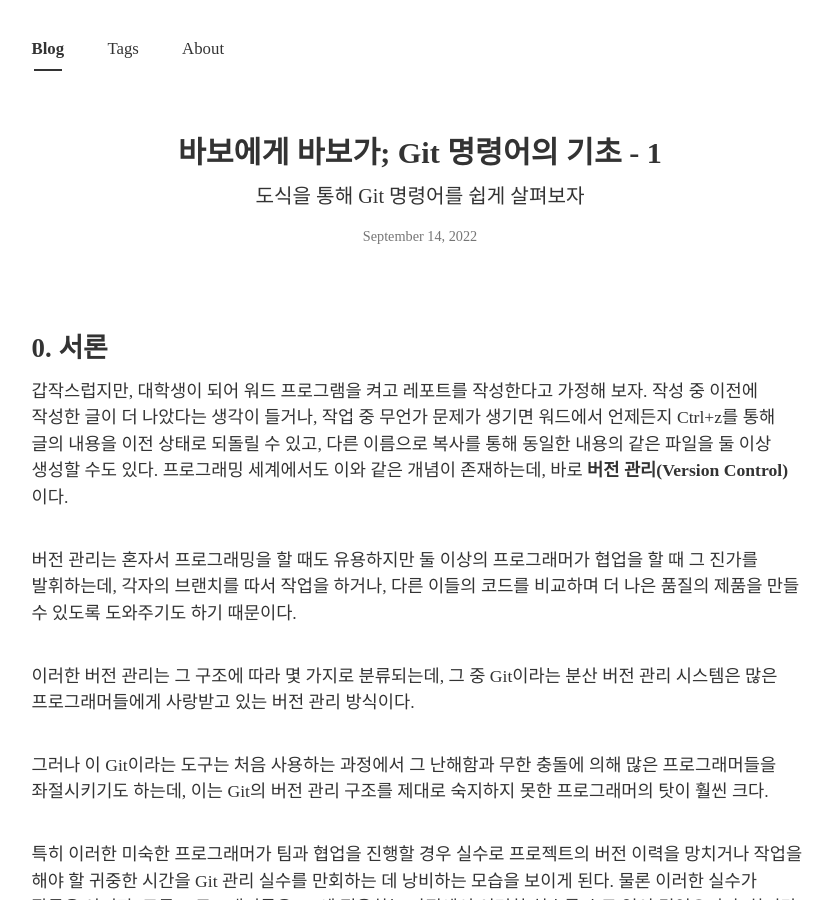
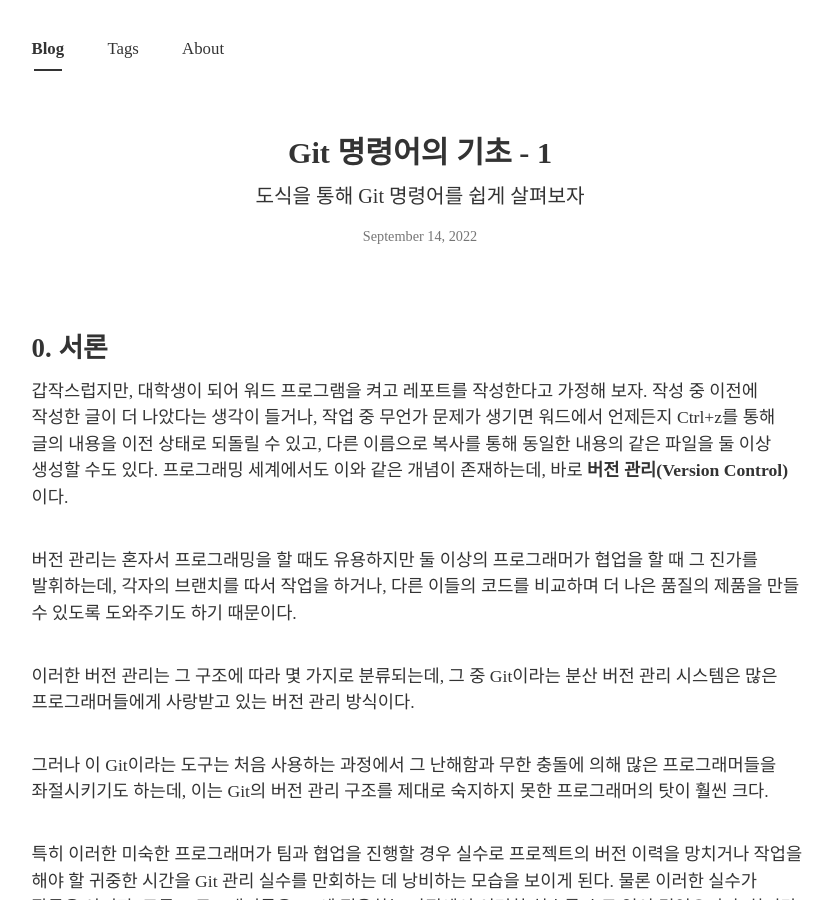
Before and after one commit to Hamsik2rang/Hamsik2rang.github.io, a Jekyll site: the page built from _posts/2022-09-14-What-is-Git-1.md, in a window 1280 px wide and 900 px high. Shown: the whole window, without its empty margins (220-1053 px from the left). Built offline with Jekyll 4.4.1, drawn with Linux system fonts in a browser that asks for light colours; nearby versions of some CDN libraries; some web fonts are replaced; comment, search, counter and statistics services are not loaded.

Commit message:
제목 변경

```diff
--- a/_posts/2022-09-14-What-is-Git-1.md
+++ b/_posts/2022-09-14-What-is-Git-1.md
@@ -1,6 +1,6 @@
 ---
 layout: post
-title: 바보에게 바보가; Git 명령어의 기초 - 1
+title: Git 명령어의 기초 - 1
 subtitle: 도식을 통해 Git 명령어를 쉽게 살펴보자
 tags: [Network, Web, Server]
 author: Im Yongsik
```
